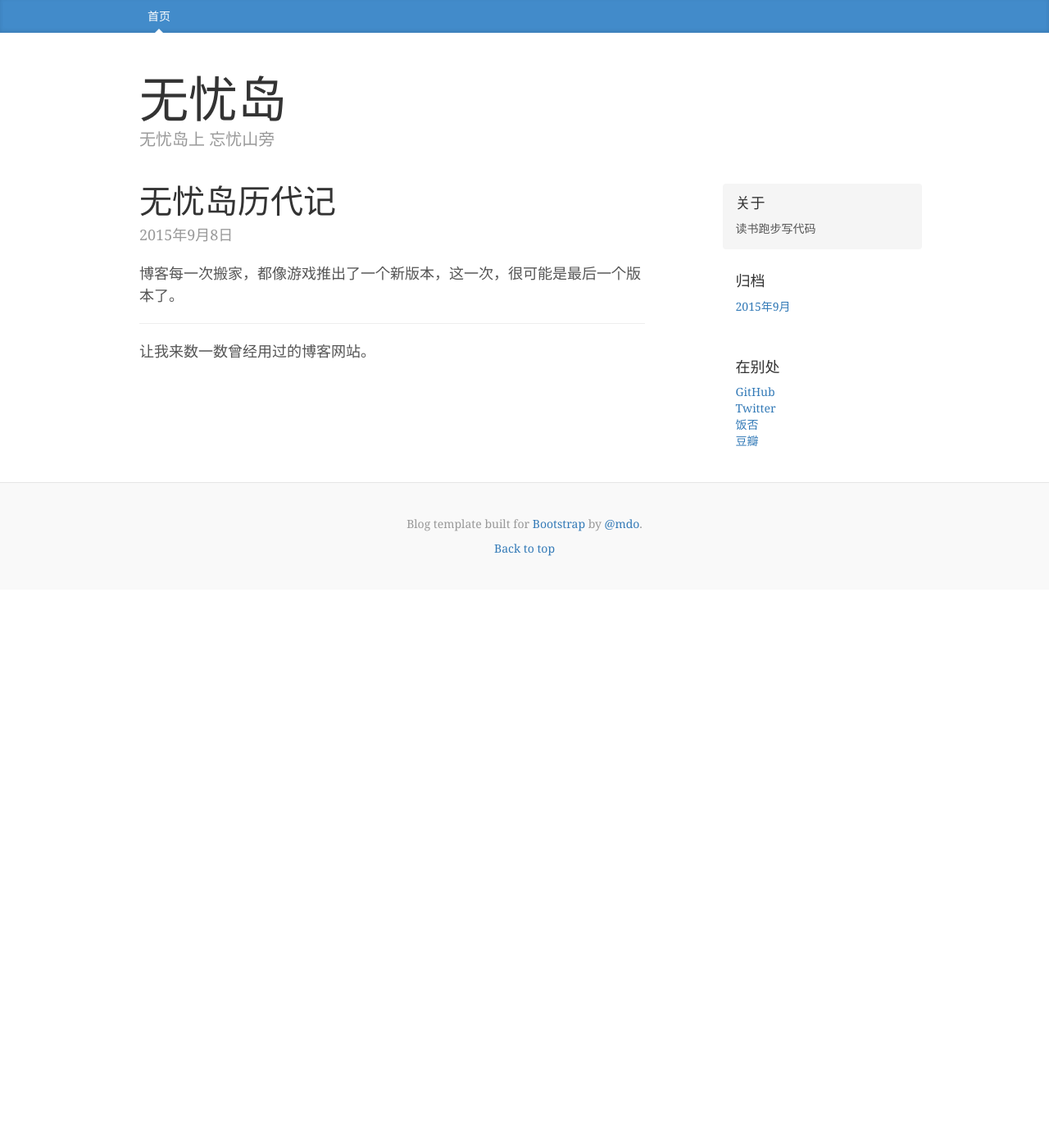
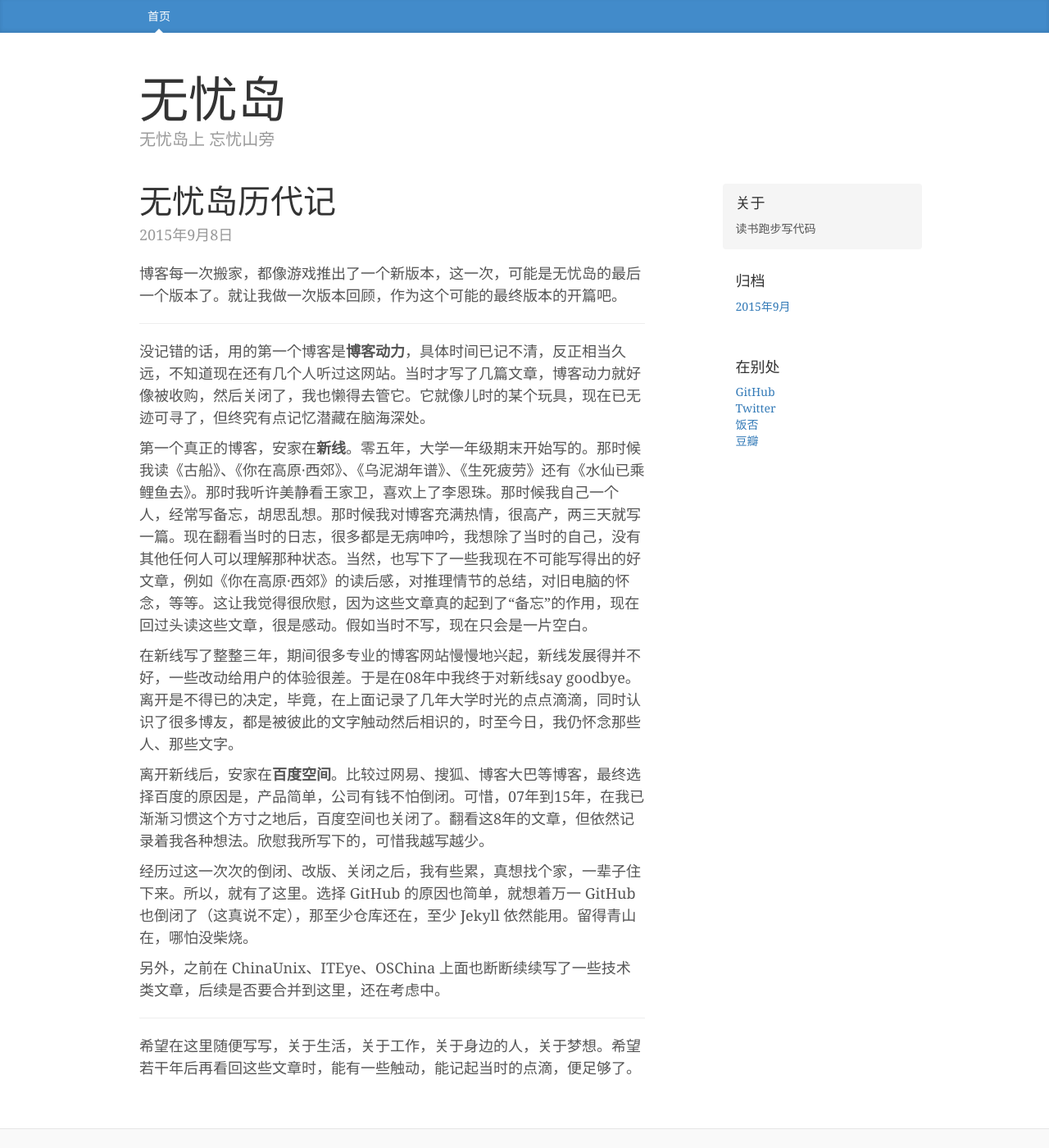
Before and after one commit to reniaL/renial.github.io, a Jekyll site: the page built from index.html, in a window 1280 px wide and 1400 px high. Shown: the whole window at 82% size. Built offline with Jekyll 4.4.1, drawn with Linux system fonts in a browser that asks for light colours.

Commit message:
add neverland chronicles

```diff
--- a/_config.yml
+++ b/_config.yml
@@ -10,3 +10,4 @@ github_username:  reniaL
 
 # Build settings
 markdown: kramdown
+highlighter: pygments
--- a/index.html
+++ b/index.html
@@ -6,7 +6,14 @@ layout: default
             <h2 class="blog-post-title">无忧岛历代记</h2>
             <p class="blog-post-meta">2015年9月8日</p>
 
-            <p>博客每一次搬家，都像游戏推出了一个新版本，这一次，很可能是最后一个版本了。</p>
+            <p>博客每一次搬家，都像游戏推出了一个新版本，这一次，可能是无忧岛的最后一个版本了。就让我做一次版本回顾，作为这个可能的最终版本的开篇吧。</p>
             <hr>
-            <p>让我来数一数曾经用过的博客网站。</p>
+            <p>没记错的话，用的第一个博客是<b>博客动力</b>，具体时间已记不清，反正相当久远，不知道现在还有几个人听过这网站。当时才写了几篇文章，博客动力就好像被收购，然后关闭了，我也懒得去管它。它就像儿时的某个玩具，现在已无迹可寻了，但终究有点记忆潜藏在脑海深处。</p>
+            <p>第一个真正的博客，安家在<b>新线</b>。零五年，大学一年级期末开始写的。那时候我读《古船》、《你在高原·西郊》、《乌泥湖年谱》、《生死疲劳》还有《水仙已乘鲤鱼去》。那时我听许美静看王家卫，喜欢上了李恩珠。那时候我自己一个人，经常写备忘，胡思乱想。那时候我对博客充满热情，很高产，两三天就写一篇。现在翻看当时的日志，很多都是无病呻吟，我想除了当时的自己，没有其他任何人可以理解那种状态。当然，也写下了一些我现在不可能写得出的好文章，例如《你在高原·西郊》的读后感，对推理情节的总结，对旧电脑的怀念，等等。这让我觉得很欣慰，因为这些文章真的起到了“备忘”的作用，现在回过头读这些文章，很是感动。假如当时不写，现在只会是一片空白。</p>
+            <p>在新线写了整整三年，期间很多专业的博客网站慢慢地兴起，新线发展得并不好，一些改动给用户的体验很差。于是在08年中我终于对新线say goodbye。离开是不得已的决定，毕竟，在上面记录了几年大学时光的点点滴滴，同时认识了很多博友，都是被彼此的文字触动然后相识的，时至今日，我仍怀念那些人、那些文字。</p>
+            <p>离开新线后，安家在<b>百度空间</b>。比较过网易、搜狐、博客大巴等博客，最终选择百度的原因是，产品简单，公司有钱不怕倒闭。可惜，07年到15年，在我已渐渐习惯这个方寸之地后，百度空间也关闭了。翻看这8年的文章，但依然记录着我各种想法。欣慰我所写下的，可惜我越写越少。</p>
+            <p>经历过这一次次的倒闭、改版、关闭之后，我有些累，真想找个家，一辈子住下来。所以，就有了这里。选择 GitHub 的原因也简单，就想着万一 GitHub 也倒闭了（这真说不定），那至少仓库还在，至少 Jekyll 依然能用。留得青山在，哪怕没柴烧。</p>
+            <p>另外，之前在 ChinaUnix、ITEye、OSChina 上面也断断续续写了一些技术类文章，后续是否要合并到这里，还在考虑中。</p>
+            <hr>
+            <p>希望在这里随便写写，关于生活，关于工作，关于身边的人，关于梦想。希望若干年后再看回这些文章时，能有一些触动，能记起当时的点滴，便足够了。</p>
           </div><!-- /.blog-post -->
```
